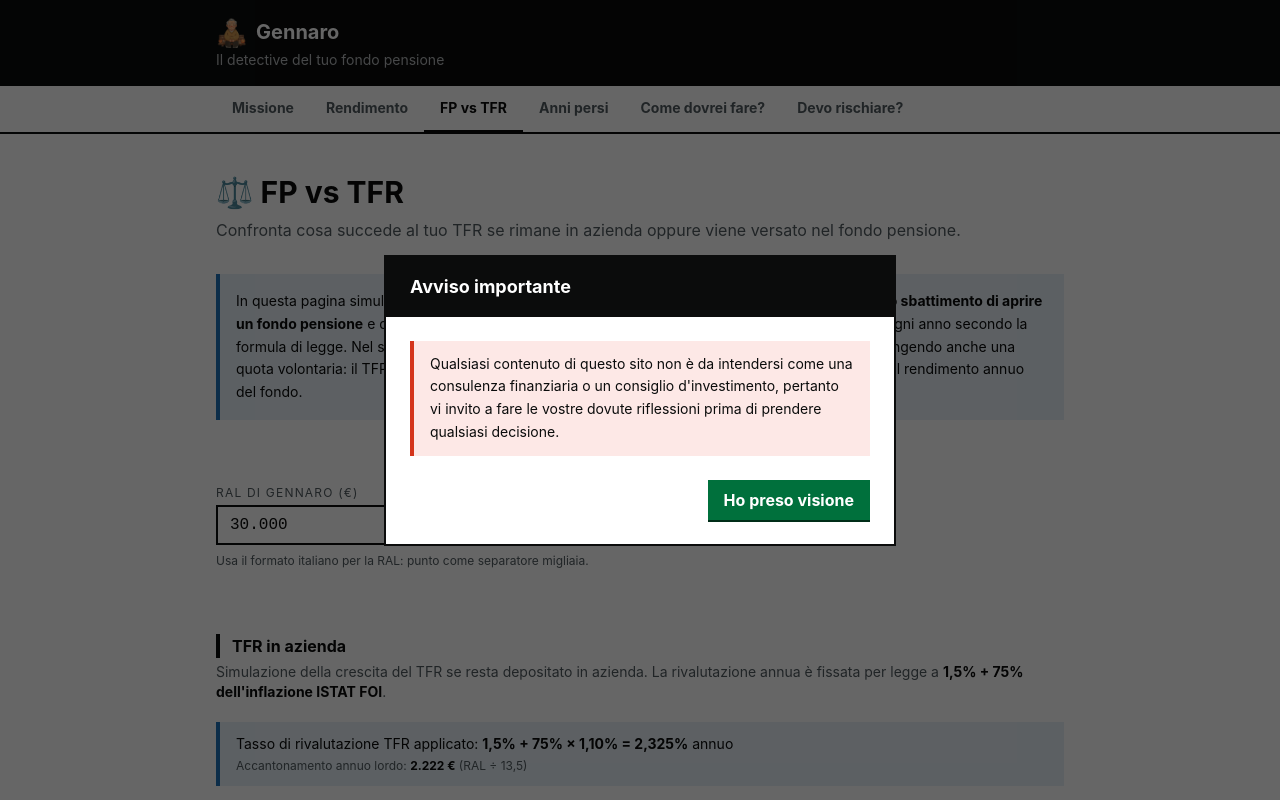
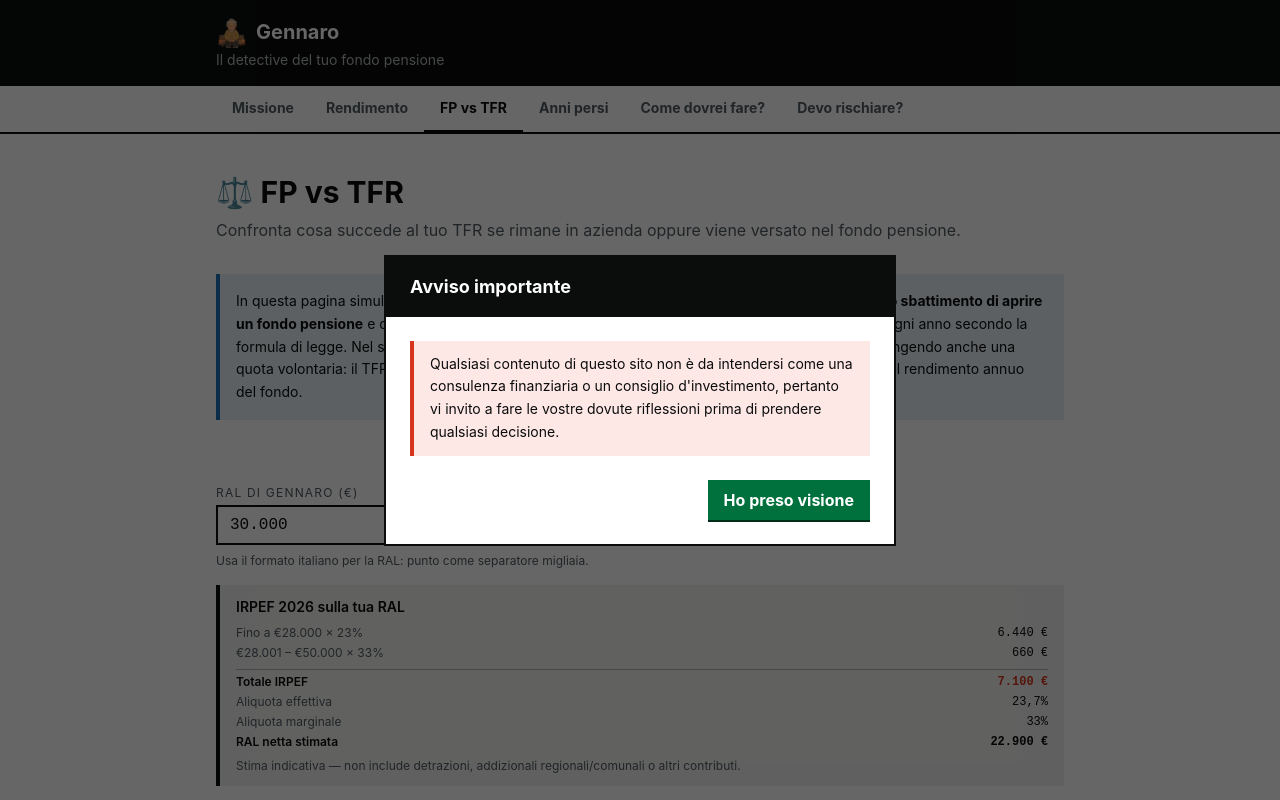
Before and after one commit to tizianocappai/cagr-fund-pension, a React (Vite) app: page /fp-vs-tfr in a window 1280 px wide. Shown: the top 800 px of the page. Built offline with nearby package versions, Linux system fonts and the light colour scheme.

Commit message:
more insight on rendimento page + add tax calc on fp vs tfr page

```diff
--- a/src/components/CagrCalculator.tsx
+++ b/src/components/CagrCalculator.tsx
@@ -200,7 +200,7 @@ function ResultsPanel({ results, flow, columns }: { results: Results; flow: Flow
     { label: 'Tasso di crescita medio annuo', value: `${(results.xirr * 100).toFixed(2)}%`,         note: 'per anno — tutti i contributi' },
     { label: 'Totale versato',                value: fmtEur.format(totalInvested),                  note: `${results.transactionCount} operazioni` },
     { label: 'Rendimento totale',             value: `${fmtEur.format(totalReturn)} (${((totalReturn / totalInvested) * 100).toFixed(1)}%)`, note: 'valore attuale − totale versato' },
-    { label: 'Spese totali',                  value: fmtEur.format(Math.abs(results.totalFees)),    note: 'commissioni e costi' },
+    { label: 'Spese totali',                  value: `${fmtEur.format(Math.abs(results.totalFees))} (${(Math.abs(results.totalFees) / totalInvested * 100).toFixed(2)}%)`, note: 'commissioni e costi sul totale versato' },
     { label: 'Durata',                        value: `${results.years.toFixed(1)} anni`,             note: `${fmtDate.format(results.firstDate)} → ${fmtDate.format(results.lastDate)}` },
   ]
 
--- a/src/pages/FpVsTfr.tsx
+++ b/src/pages/FpVsTfr.tsx
@@ -14,6 +14,72 @@ import { Separator } from '@/components/ui/separator'
 import { ChartTooltip } from '@/components/ui/chart-tooltip'
 import { fmtEurRound, tickY } from '@/lib/formatters'
 import { parseEur, parseRate } from '@/lib/parse'
+
+// ── IRPEF 2026 ────────────────────────────────────────────────────────────────
+
+interface IrpefResult {
+  tax: number
+  effectiveRate: number
+  marginalRate: number
+  brackets: { label: string; base: number; rate: number; tax: number }[]
+}
+
+function calcIrpef(income: number): IrpefResult {
+  if (income <= 0) return { tax: 0, effectiveRate: 0, marginalRate: 0.23, brackets: [] }
+
+  const brackets: IrpefResult['brackets'] = []
+  let remaining = income
+  let tax = 0
+
+  if (remaining > 50_000) {
+    const base = remaining - 50_000
+    const t = base * 0.43
+    brackets.unshift({ label: 'Oltre €50.000', base, rate: 0.43, tax: t })
+    tax += t
+    remaining = 50_000
+  }
+  if (remaining > 28_000) {
+    const base = remaining - 28_000
+    const t = base * 0.33
+    brackets.unshift({ label: '€28.001 – €50.000', base, rate: 0.33, tax: t })
+    tax += t
+    remaining = 28_000
+  }
+  {
+    const base = remaining
+    const t = base * 0.23
+    brackets.unshift({ label: 'Fino a €28.000', base, rate: 0.23, tax: t })
+    tax += t
+  }
+
+  const marginalRate = income > 50_000 ? 0.43 : income > 28_000 ? 0.33 : 0.23
+
+  return { tax, effectiveRate: tax / income, marginalRate, brackets }
+}
+
+/**
+ * TFR tax: Italian "tassazione separata".
+ * The effective rate is computed by applying IRPEF to TFR_totale / years
+ * (the "base imponibile per anno di servizio"), then treating that rate as flat.
+ */
+function calcTfrTax(tfrGross: number, years: number): number {
+  if (years <= 0 || tfrGross <= 0) return 0
+  const annualBase = tfrGross / years
+  const { effectiveRate } = calcIrpef(annualBase)
+  return tfrGross * effectiveRate
+}
+
+/**
+ * Pension fund payout tax (tassazione agevolata).
+ * Rate = 15% for up to 15 years, then −0.3% per extra year, floor 9% at 35+ years.
+ */
+function calcFpTaxRate(years: number): number {
+  return Math.max(0.09, 0.15 - Math.max(0, years - 15) * 0.003)
+}
+
+function calcFpTax(fpGross: number, years: number): number {
+  return fpGross * calcFpTaxRate(years)
+}
 
 // ── TFR simulation ────────────────────────────────────────────────────────────
 
@@ -43,6 +109,10 @@ const TfrSection = React.memo(function TfrSection({ ral, years, inflazione, setI
   const yMax        = Math.ceil(finalValue / 10_000) * 10_000 || 10_000
   const rateDisplay = (tfrRate * 100).toLocaleString('it-IT', { minimumFractionDigits: 3, maximumFractionDigits: 3 })
   const infDisplay  = (infRate  * 100).toLocaleString('it-IT', { minimumFractionDigits: 2, maximumFractionDigits: 2 })
+
+  const tfrTax     = calcTfrTax(finalValue, years)
+  const tfrNetto   = finalValue - tfrTax
+  const tfrTaxRate = finalValue > 0 ? tfrTax / finalValue : 0
 
   return (
     <div className="flex flex-col gap-5">
@@ -96,10 +166,26 @@ const TfrSection = React.memo(function TfrSection({ ral, years, inflazione, setI
         </LineChart>
       </ResponsiveContainer>
 
-      <div className="border border-border px-4 py-3 text-sm">
-        Dopo <strong>{years} anni</strong> con RAL {fmtEurRound.format(ral)} e inflazione {infDisplay}%,
-        il TFR accumulato in azienda sarà circa <strong>{fmtEurRound.format(finalValue)}</strong>.
+      <div className="flex flex-col gap-0 border border-border text-sm divide-y divide-border">
+        <div className="flex justify-between px-4 py-2">
+          <span className="text-muted-foreground">TFR lordo dopo {years} anni</span>
+          <span className="font-mono font-medium">{fmtEurRound.format(finalValue)}</span>
+        </div>
+        <div className="flex justify-between px-4 py-2">
+          <span className="text-muted-foreground">
+            Tassazione separata stimata ({(tfrTaxRate * 100).toLocaleString('it-IT', { minimumFractionDigits: 1, maximumFractionDigits: 1 })}%)
+          </span>
+          <span className="font-mono text-error">−{fmtEurRound.format(tfrTax)}</span>
+        </div>
+        <div className="flex justify-between px-4 py-2 bg-muted">
+          <span className="font-semibold">TFR netto stimato</span>
+          <span className="font-mono font-semibold">{fmtEurRound.format(tfrNetto)}</span>
+        </div>
       </div>
+      <p className="text-xs text-muted-foreground">
+        La tassazione separata è stimata applicando gli scaglioni IRPEF 2026 alla quota annua (TFR ÷ anni di servizio).
+        Il calcolo è indicativo e non tiene conto di detrazioni o addizionali regionali/comunali.
+      </p>
     </div>
   )
 })
@@ -144,6 +230,10 @@ const FpSection = React.memo(function FpSection({ ral, years, rendimento, setRen
   const yMax       = Math.ceil(finalValue / 10_000) * 10_000 || 10_000
   const rDisplay   = (r * 100).toLocaleString('it-IT', { minimumFractionDigits: 1, maximumFractionDigits: 2 })
 
+  const fpTax      = calcFpTax(finalValue, years)
+  const fpNetto    = finalValue - fpTax
+  const fpTaxRate  = calcFpTaxRate(years)
+
   return (
     <div className="flex flex-col gap-5">
       <div className="border-l-4 border-[#1d70b8] bg-[#e8f1f8] px-4 py-3 text-sm">
@@ -178,7 +268,7 @@ const FpSection = React.memo(function FpSection({ ral, years, rendimento, setRen
         </div>
         <div className="flex flex-col gap-1">
           <label htmlFor="fp-extra" className="text-xs text-muted-foreground">Ulteriore contributo annuale (€)</label>
-          <Input id="fp-extra" value={ulterioreContributo} onChange={e => setUlterioreContributo(e.target.value)} placeholder="0" className="font-mono" />
+          <Input id="fp-extra" value={ulterioreContributo} onChange={e => setUlterioreContributo(e.target.value)} placeholder="5.300" className="font-mono" />
         </div>
       </div>
 
@@ -206,10 +296,27 @@ const FpSection = React.memo(function FpSection({ ral, years, rendimento, setRen
         </LineChart>
       </ResponsiveContainer>
 
-      <div className="border border-border px-4 py-3 text-sm">
-        Dopo <strong>{years} anni</strong> con RAL {fmtEurRound.format(ral)} e rendimento {rDisplay}%,
-        il capitale accumulato nel fondo pensione sarà circa <strong>{fmtEurRound.format(finalValue)}</strong>.
+      <div className="flex flex-col gap-0 border border-border text-sm divide-y divide-border">
+        <div className="flex justify-between px-4 py-2">
+          <span className="text-muted-foreground">Capitale lordo dopo {years} anni (rendimento {rDisplay}%)</span>
+          <span className="font-mono font-medium">{fmtEurRound.format(finalValue)}</span>
+        </div>
+        <div className="flex justify-between px-4 py-2">
+          <span className="text-muted-foreground">
+            Tassazione agevolata ({(fpTaxRate * 100).toLocaleString('it-IT', { minimumFractionDigits: 1, maximumFractionDigits: 1 })}%
+            {years <= 15 ? ' — max, meno di 15 anni' : years >= 35 ? ' — min, 35+ anni' : ` — 15% − 0,3% × ${years - 15} anni = ${(fpTaxRate * 100).toLocaleString('it-IT', { minimumFractionDigits: 1, maximumFractionDigits: 1 })}%`})
+          </span>
+          <span className="font-mono text-error">−{fmtEurRound.format(fpTax)}</span>
+        </div>
+        <div className="flex justify-between px-4 py-2 bg-muted">
+          <span className="font-semibold">Capitale netto stimato</span>
+          <span className="font-mono font-semibold">{fmtEurRound.format(fpNetto)}</span>
+        </div>
       </div>
+      <p className="text-xs text-muted-foreground">
+        Tassazione agevolata: 15% fino a 15 anni di adesione, poi −0,3% per ogni anno aggiuntivo, minimo 9% oltre i 35 anni.
+        Il calcolo è indicativo e si applica alla prestazione in capitale a scadenza.
+      </p>
     </div>
   )
 })
@@ -248,14 +355,25 @@ export default function FpVsTfr() {
 
   const extra = parseEur(ulterioreContributo)
 
+  React.useEffect(() => {
+    const aderAnnuo = ral * parseRate(quotaAderente)
+    const aziAnnuo  = ral * parseRate(quotaAzienda)
+    const residuo = Math.max(0, Math.round(5300 - aderAnnuo - aziAnnuo))
+    setUlterioreContributo(residuo.toLocaleString('it-IT'))
+  }, [ral, quotaAderente, quotaAzienda])
+
   const tfrFinal = simulateTfr(ral, years, parseRate(inflazione))
   const fpFinal  = simulateFp(ral, years, parseRate(rendimento), parseRate(quotaAderente), parseRate(quotaAzienda), extra)
 
   const tfrVersato = Math.round((ral / 13.5) * years)
   const fpVersato  = Math.round((ral / 13.5 + ral * parseRate(quotaAderente) + ral * parseRate(quotaAzienda) + extra) * years)
 
-  const diff    = fpFinal - tfrFinal
-  const diffPct = tfrFinal > 0 ? (diff / tfrFinal) * 100 : null
+  const irpef         = calcIrpef(ral)
+  const tfrNettoFinal = tfrFinal - calcTfrTax(tfrFinal, years)
+  const fpNettoFinal  = fpFinal  - calcFpTax(fpFinal, years)
+
+  const diff    = fpNettoFinal - tfrNettoFinal
+  const diffPct = tfrNettoFinal > 0 ? (diff / tfrNettoFinal) * 100 : null
 
   return (
     <div className="mx-auto max-w-4xl px-6 py-10">
@@ -294,9 +412,40 @@ export default function FpVsTfr() {
           <Input id="orizzonte" type="number" min={1} max={50} value={anniInput} onChange={e => setAnniInput(e.target.value)} className="font-mono" />
         </div>
       </div>
-      <p className="text-xs text-muted-foreground mb-8">
+      <p className="text-xs text-muted-foreground mb-4">
         Usa il formato italiano per la RAL: punto come separatore migliaia.
       </p>
+
+      {ral > 0 && (
+        <div className="border-l-4 border-[#0b0c0c] bg-muted px-4 py-3 text-sm mb-8">
+          <p className="font-semibold mb-2">IRPEF 2026 sulla tua RAL</p>
+          <div className="flex flex-col gap-1 text-xs">
+            {irpef.brackets.map(b => b.base > 0 && (
+              <div key={b.label} className="flex justify-between">
+                <span className="text-muted-foreground">{b.label} × {(b.rate * 100).toFixed(0)}%</span>
+                <span className="font-mono">{fmtEurRound.format(b.tax)}</span>
+              </div>
+            ))}
+            <div className="flex justify-between border-t border-border pt-1 mt-1 font-semibold">
+              <span>Totale IRPEF</span>
+              <span className="font-mono text-error">{fmtEurRound.format(irpef.tax)}</span>
+            </div>
+            <div className="flex justify-between">
+              <span className="text-muted-foreground">Aliquota effettiva</span>
+              <span className="font-mono">{(irpef.effectiveRate * 100).toLocaleString('it-IT', { minimumFractionDigits: 1, maximumFractionDigits: 1 })}%</span>
+            </div>
+            <div className="flex justify-between">
+              <span className="text-muted-foreground">Aliquota marginale</span>
+              <span className="font-mono">{(irpef.marginalRate * 100).toFixed(0)}%</span>
+            </div>
+            <div className="flex justify-between font-semibold">
+              <span>RAL netta stimata</span>
+              <span className="font-mono">{fmtEurRound.format(ral - irpef.tax)}</span>
+            </div>
+          </div>
+          <p className="text-xs text-muted-foreground mt-2">Stima indicativa — non include detrazioni, addizionali regionali/comunali o altri contributi.</p>
+        </div>
+      )}
 
       <Separator className="mb-8" />
 
@@ -342,7 +491,8 @@ export default function FpVsTfr() {
               <tr className="border-b border-border bg-muted">
                 <th className="px-3 py-2 text-left font-medium text-muted-foreground">Scenario</th>
                 <th className="px-3 py-2 text-right font-medium text-muted-foreground">Versato totale</th>
-                <th className="px-3 py-2 text-right font-medium text-muted-foreground">Capitale finale</th>
+                <th className="px-3 py-2 text-right font-medium text-muted-foreground">Capitale lordo</th>
+                <th className="px-3 py-2 text-right font-medium text-muted-foreground">Capitale netto</th>
                 <th className="px-3 py-2 text-right font-medium text-muted-foreground">Rendita maturata</th>
               </tr>
             </thead>
@@ -350,19 +500,21 @@ export default function FpVsTfr() {
               <tr className="bg-card">
                 <td className="px-3 py-2 font-medium">TFR in azienda</td>
                 <td className="px-3 py-2 text-right font-mono">{fmtEurRound.format(tfrVersato)}</td>
-                <td className="px-3 py-2 text-right font-mono">{fmtEurRound.format(tfrFinal)}</td>
-                <td className="px-3 py-2 text-right font-mono">{fmtEurRound.format(tfrFinal - tfrVersato)}</td>
+                <td className="px-3 py-2 text-right font-mono text-muted-foreground">{fmtEurRound.format(tfrFinal)}</td>
+                <td className="px-3 py-2 text-right font-mono">{fmtEurRound.format(tfrNettoFinal)}</td>
+                <td className="px-3 py-2 text-right font-mono">{fmtEurRound.format(tfrNettoFinal - tfrVersato)}</td>
               </tr>
               <tr className="bg-muted">
                 <td className="px-3 py-2 font-medium">Fondo pensione</td>
                 <td className="px-3 py-2 text-right font-mono">{fmtEurRound.format(fpVersato)}</td>
-                <td className="px-3 py-2 text-right font-mono">{fmtEurRound.format(fpFinal)}</td>
-                <td className="px-3 py-2 text-right font-mono">{fmtEurRound.format(fpFinal - fpVersato)}</td>
+                <td className="px-3 py-2 text-right font-mono text-muted-foreground">{fmtEurRound.format(fpFinal)}</td>
+                <td className="px-3 py-2 text-right font-mono">{fmtEurRound.format(fpNettoFinal)}</td>
+                <td className="px-3 py-2 text-right font-mono">{fmtEurRound.format(fpNettoFinal - fpVersato)}</td>
               </tr>
             </tbody>
             <tfoot>
               <tr className="border-t border-border bg-muted">
-                <td className="px-3 py-2 font-semibold" colSpan={2}>Vantaggio fondo pensione</td>
+                <td className="px-3 py-2 font-semibold" colSpan={3}>Vantaggio fondo pensione (netto)</td>
                 <td className="px-3 py-2 text-right font-mono font-semibold" style={{ color: diff >= 0 ? '#00703c' : '#d4351c' }}>
                   {diff >= 0 ? '+' : ''}{fmtEurRound.format(diff)}
                 </td>
```
Also changed, not shown: .claude/settings.local.json, 1 other file (tests, documents, lock files or other folders).
